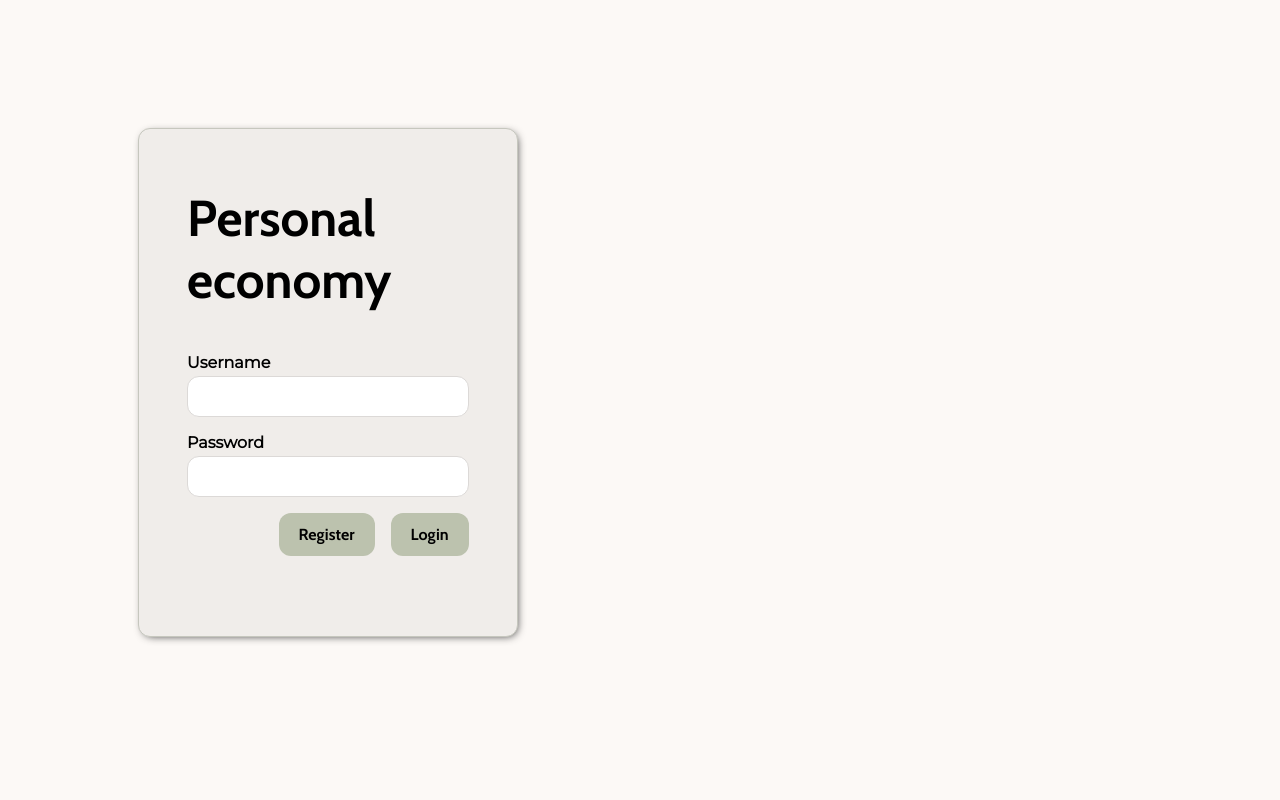
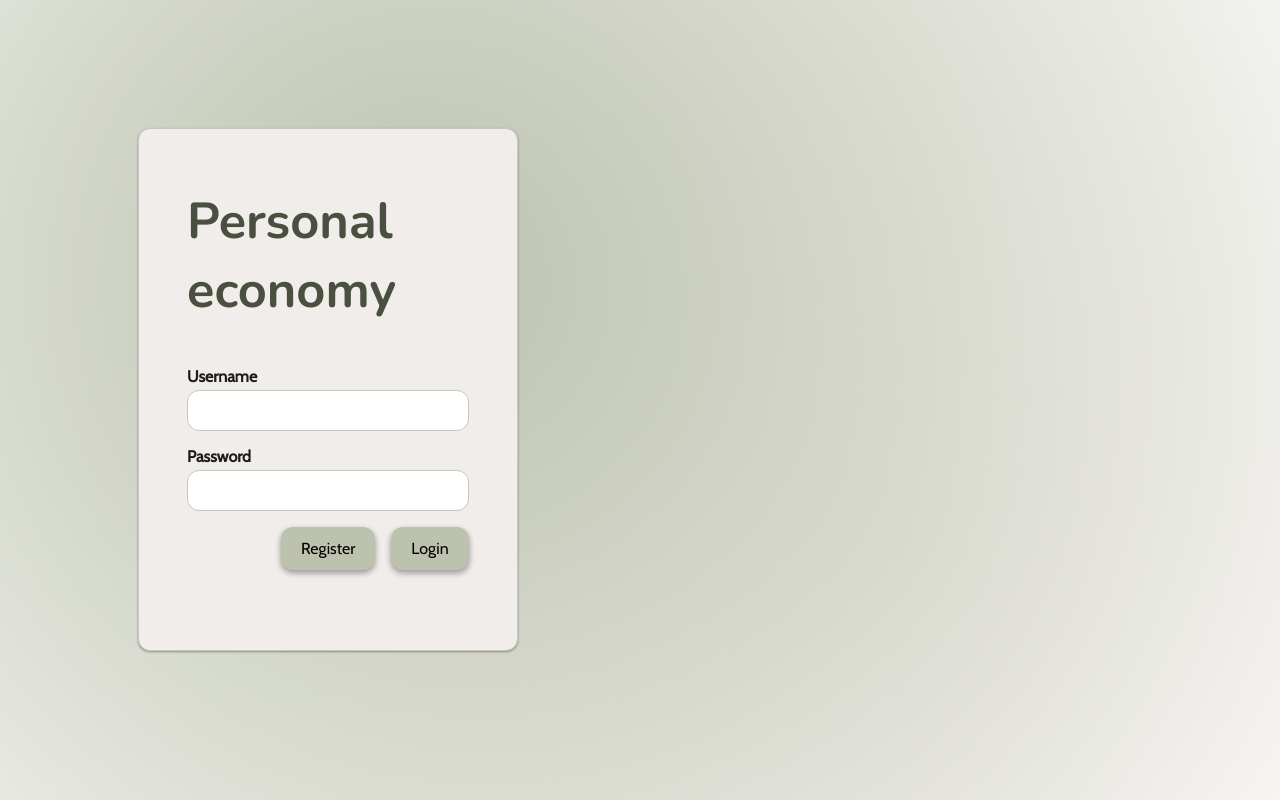
Before and after one commit to jonlju95/personalEconomyApp, a SvelteKit app: page /login in a window 1280 px wide. Built offline with nearby package versions, Linux system fonts and the light colour scheme; no server answers.

Commit message:
Added variables for color etc

```diff
--- a/src/app.scss
+++ b/src/app.scss
@@ -1,13 +1,52 @@
-@import url('https://fonts.googleapis.com/css?family=Cabin:700|Montserrat:400');
+@import url('https://fonts.googleapis.com/css2?family=Cabin&family=Nunito:ital,wght@0,200..1000;1,200..1000&display=swap');
 
 :root {
-	--text: #1a1c16;
-	--background: #fcf9f6;
-	--border: #dcd9d7;
+	/* Colors */
 	--primary: #bcc2ae;
+	--onPrimary: #4a5040;
 	--secondary: #e0e0d6;
-	--accent: #b3c3bf;
+	--onSecondary: #62635b;
+	--tertiary: #b3c3bf;
+	--onTertiary: #42514e;
 	--error: #ffdad6;
+	--onError: #93000a;
+	--background: #f0edea;
+	--text: #1c1c1a;
+	--border: #c6c7be;
+
+	/* Font sizes */
+
+	--fs-800: 4.21rem;
+	--fs-700: 3.158rem;
+	--fs-600: 2.369rem;
+	--fs-500: 1.777rem;
+	--fs-400: 1.333rem;
+	--fs-300: 1rem;
+	--fs-200: 0.75rem;
+
+	/* Font weights */
+	--fw-900: 900;
+	--fw-800: 800;
+	--fw-700: 700;
+	--fw-600: 600;
+	--fw-500: 500;
+	--fw-400: 400;
+	--fw-300: 300;
+	--fw-200: 200;
+	--fw-100: 100;
+
+	/* Font families */
+	--ff-serif: 'Nunito', serif;
+	--ff-sans: 'Cabin', sans-serif;
+
+	/* Sizings */
+
+	/* Box shadows */
+	--elevation1: 0 1px 3px rgba(0, 0, 0, 0.12), 0 1px 2px rgba(0, 0, 0, 0.24);
+	--elevation2: 0 3px 6px rgba(0, 0, 0, 0.16), 0 3px 6px rgba(0, 0, 0, 0.23);
+	--elevation3: 0 10px 20px rgba(0, 0, 0, 0.19), 0 6px 6px rgba(0, 0, 0, 0.23);
+	--elevation4: 0 14px 28px rgba(0, 0, 0, 0.25), 0 10px 10px rgba(0, 0, 0, 0.22);
+	--elevation5: 0 19px 38px rgba(0, 0, 0, 0.3), 0 15px 12px rgba(0, 0, 0, 0.22);
 }
 
 html,
@@ -17,16 +56,24 @@ body {
 	padding: 0;
 	box-sizing: border-box;
 
-	background-color: var(--background);
-}
+	background:
+		radial-gradient(circle at 32.6% 34.65%, #bcc2ae, transparent 100%),
+		radial-gradient(circle at 70.73% 68.75%, #f0edea, transparent 100%),
+		radial-gradient(circle at 50% 50%, #ffffff, #ffffff 100%);
 
-body {
-	font-family: 'Montserrat';
-	font-weight: 400;
+	background-attachment: fixed;
 }
 
 main {
 	margin: 0 138px;
+}
+
+body,
+span {
+	font-family: var(--ff-sans);
+	font-weight: var(--fw-400);
+	font-size: var(--fs-300);
+	color: var(--text);
 }
 
 h1,
@@ -34,7 +81,7 @@ h2,
 h3,
 h4,
 h5 {
-	font-family: 'Cabin';
+	font-family: var(--ff-serif);
 	font-weight: 700;
 }
 
@@ -43,25 +90,26 @@ html {
 } /* 16px */
 
 h1 {
-	font-size: 4.21rem; /* 67.36px */
+	font-size: var(--fs-800);
+	color: var(--onPrimary);
 }
 
 h2 {
-	font-size: 3.158rem; /* 50.56px */
+	font-size: var(--fs-700);
+	color: var(--onPrimary);
 }
 
 h3 {
-	font-size: 2.369rem; /* 37.92px */
+	font-size: var(--fs-600);
+	color: var(--onPrimary);
 }
 
 h4 {
-	font-size: 1.777rem; /* 28.48px */
+	font-size: var(--fs-500);
+	color: var(--onPrimary);
 }
 
 h5 {
-	font-size: 1.333rem; /* 21.28px */
+	font-size: var(--fs-400);
+	color: var(--onPrimary);
 }
-
-small {
-	font-size: 0.75rem; /* 12px */
-}
--- a/src/components/Button.svelte
+++ b/src/components/Button.svelte
@@ -6,7 +6,15 @@
 	};
 </script>
 
-<button {formaction} class="{$$props.class ?? ''}" on:click on:mouseover on:mouseenter on:mouseleave {...buttonProps}>
+<button
+	{formaction}
+	class={$$props.class ?? ''}
+	on:click
+	on:mouseover
+	on:mouseenter
+	on:mouseleave
+	{...buttonProps}
+>
 	<slot />
 </button>
 
@@ -16,22 +24,25 @@
 		border-radius: 12px;
 
 		cursor: pointer;
-		font-family: 'Cabin';
-		font-weight: 700;
-		font-size: medium;
+
+		font-family: var(--ff-sans);
+		font-size: var(--fs-300);
+		font-weight: var(--fw-500);
+
+		box-shadow: var(--elevation2);
 
 		&:hover {
-			background: #c5cab9;
+			opacity: 0.92;
 		}
 
 		&.primaryBtn {
 			border: none;
-            background: var(--primary);
+			background-color: var(--primary);
 		}
 
 		&.secondaryBtn {
 			border: none;
-            background: var(--secondary);
+			background-color: var(--secondary);
 		}
 	}
 </style>
--- a/src/components/Input.svelte
+++ b/src/components/Input.svelte
@@ -23,7 +23,10 @@
 		label {
 			display: flex;
 			flex-direction: column;
-			font-weight: 700;
+
+			span {
+				font-weight: var(--fw-600);
+			}
 		}
 
         input {
--- a/src/routes/login/+page.svelte
+++ b/src/routes/login/+page.svelte
@@ -57,9 +57,9 @@
 		padding: 1rem 3rem 5rem;
 		margin-top: 8rem;
 		border-radius: 12px;
-		box-shadow: 2px 2px 8px -3px #333;
-		background-color: #f0edea;
-		border: 1px solid #c6c7be;
+		box-shadow: var(--elevation1);
+		background-color: var(--background);
+		border: 1px solid var(--border);
 
 		display: flex;
 		flex-direction: column;
```
Lines whose indentation alone changed are shown as unchanged.
